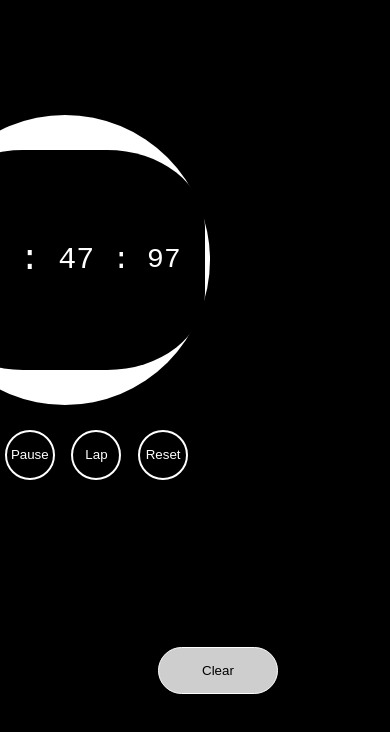
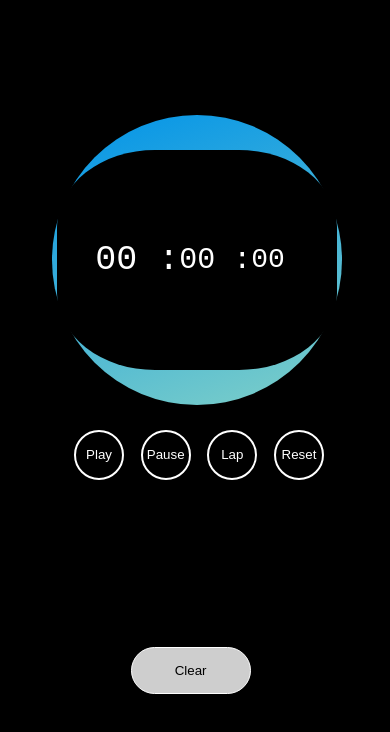
Before and after one commit to code-sheeraz/PRODIGY_WD_02, a plain HTML site: page index.html in a window 390 px wide. Shown: the top 732 px of the page. Drawn offline with Linux system fonts and the light colour scheme.

Commit message:
Final CSS an Js Update

```diff
--- a/index.html
+++ b/index.html
@@ -11,9 +11,9 @@
       <div class="watch">
         <div class="outer-circle">
           <div class="inner-circle">
-            <span class="text minute">&nbsp;01 :</span>
-            <span class="text sec">&nbsp;47 :</span>
-            <span class="text msec">&nbsp;97 </span>
+            <span class="text minute">00 :</span>
+            <span class="text sec">00 :</span>
+            <span class="text msec">00 </span>
           </div>
         </div>
         <div class="btn-wrapper">
@@ -30,6 +30,7 @@
         </ul>
       </div>
     </div>
+
     <script src="script.js"></script>
   </body>
 </html>
--- a/style.css
+++ b/style.css
@@ -19,7 +19,8 @@ body {
     width: 290px;
     height: 290px;
     border-radius: 50%;
-    background-color: white;
+    background-color: #0093E9;
+    background-image: linear-gradient(160deg, #0093E9 0%, #80D0C7 100%);
     display: flex;
     align-items: center;
     justify-content: center;
@@ -72,6 +73,7 @@ body {
     color: white;
     background-color: black;
     cursor: pointer;
+
 
 }
 
@@ -131,4 +133,22 @@ body {
     border: 1px solid white;
 }
 
-@media screen and ()
+
+@media screen and (max-width: 500px) {
+
+    .outer-circle {
+        margin-left: 24%;
+    }
+
+    .btn-wrapper {
+        margin-left: 28%;
+    }
+
+    .lap-item {
+        margin-left: 28%;
+    }
+
+    .lap-clear {
+        margin-left: -7%;
+    }
+}
```
Also changed, not shown: script.js (line endings or trailing spaces).
